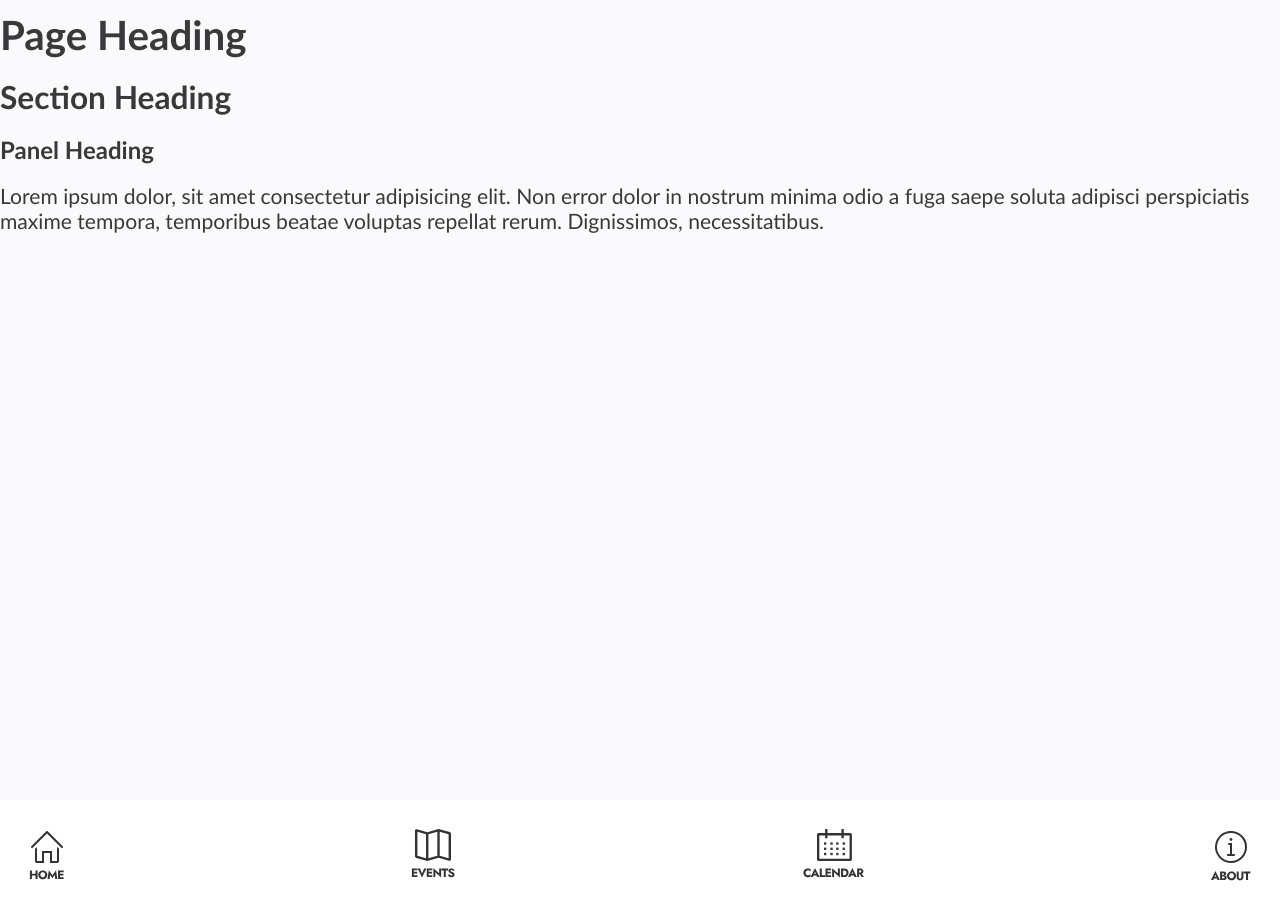
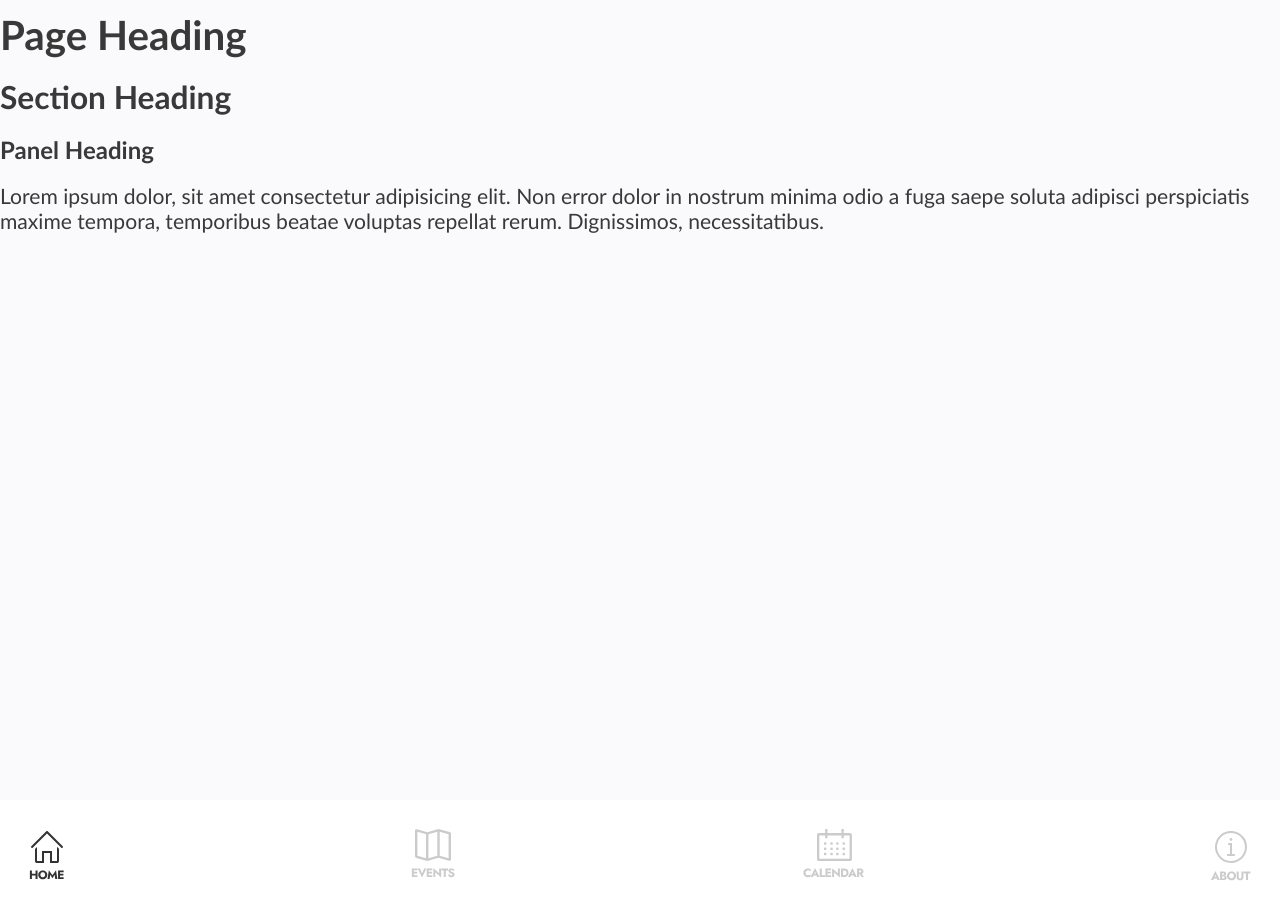
Before and after one commit to nology-tech/Union-Client-Project, a React (Vite) app: page /home in a window 1280 px wide. Built offline with nearby package versions, Linux system fonts and the light colour scheme.

Commit message:
Changes have been made accordingly. Nav links work as intended.

```diff
--- a/src/components/Nav/Nav.scss
+++ b/src/components/Nav/Nav.scss
@@ -4,7 +4,12 @@
     justify-content: space-between;
     margin: 1.5rem;
   }
-  &__pending {
-    background-color: red;
+
+  &__link {
+    opacity: 0.25;
+
+    &--active {
+      opacity: 1;
+    }
   }
 }
--- a/src/components/Nav/Nav.tsx
+++ b/src/components/Nav/Nav.tsx
@@ -1,4 +1,4 @@
-import { NavLink, useLocation } from "react-router-dom";
+import { NavLink } from "react-router-dom";
 import "./Nav.scss";
 import home from "../../assets/icons/home.svg";
 import events from "../../assets/icons/events.svg";
@@ -6,33 +6,23 @@ import calendar from "../../assets/icons/calendar.svg";
 import about from "../../assets/icons/about.svg";
 
 const Nav = () => {
-  // const location = useLocation();
-
   return (
     <>
       <nav className="nav">
         <ul className="nav__links">
-          {/* <NavLink to={"/home"} className="nav__link" activeClassName="active">
-            <img src={home} alt="Home link" className="nav__image--home" />
-          </NavLink> */}
           <NavLink
             to="/home"
-            className={({ isActive, isPending }) =>
-              isPending ? "pending" : isActive ? "active" : ""
+            className={({ isActive }) =>
+              isActive ? "nav__link--active" : "nav__link"
             }
           >
             <img src={home} alt="Home link" className="nav__image--home" />
           </NavLink>
-          {/* <NavLink
-            to={"/events"}
-            className={`nav__link ${
-              location.pathname === "/events" ? "active" : ""
-            }`}
-          > */}
+
           <NavLink
             to="/events"
-            className={({ isActive, isPending }) =>
-              isPending ? "pending" : isActive ? "active" : ""
+            className={({ isActive }) =>
+              isActive ? "nav__link--active" : "nav__link"
             }
           >
             <img
@@ -41,16 +31,11 @@ const Nav = () => {
               className="nav__image--events"
             />
           </NavLink>
-          {/* <NavLink
-            to={"/calendar"}
-            className={`nav__link ${
-              location.pathname === "/calendar" ? "active" : ""
-            }`}
-          > */}
+
           <NavLink
             to="/calendar"
-            className={({ isActive, isPending }) =>
-              isPending ? "pending" : isActive ? "active" : ""
+            className={({ isActive }) =>
+              isActive ? "nav__link--active" : "nav__link"
             }
           >
             <img
@@ -59,16 +44,11 @@ const Nav = () => {
               className="nav__image--calendar"
             />
           </NavLink>
-          {/* <NavLink
-            to={"/about"}
-            className={`nav__link ${
-              location.pathname === "/about" ? "active" : ""
-            }`}
-          > */}
+
           <NavLink
             to="/about"
-            className={({ isActive, isPending }) =>
-              isPending ? "pending" : isActive ? "active" : ""
+            className={({ isActive }) =>
+              isActive ? "nav__link--active" : "nav__link"
             }
           >
             <img src={about} alt="About link" className="nav__image--about" />
```
